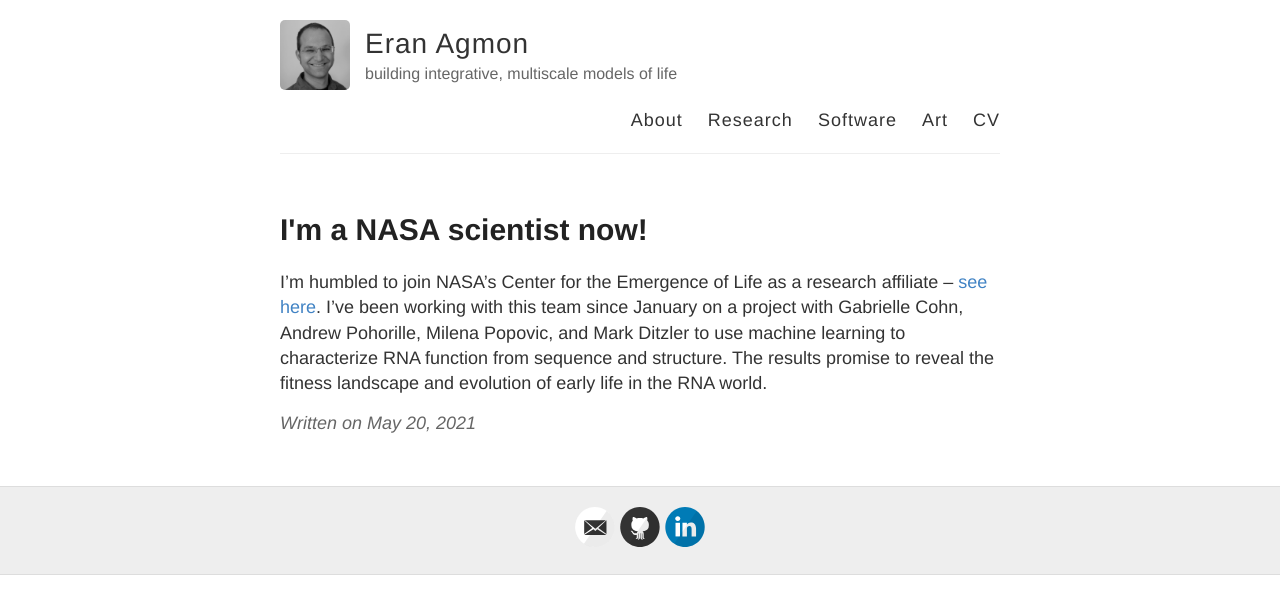
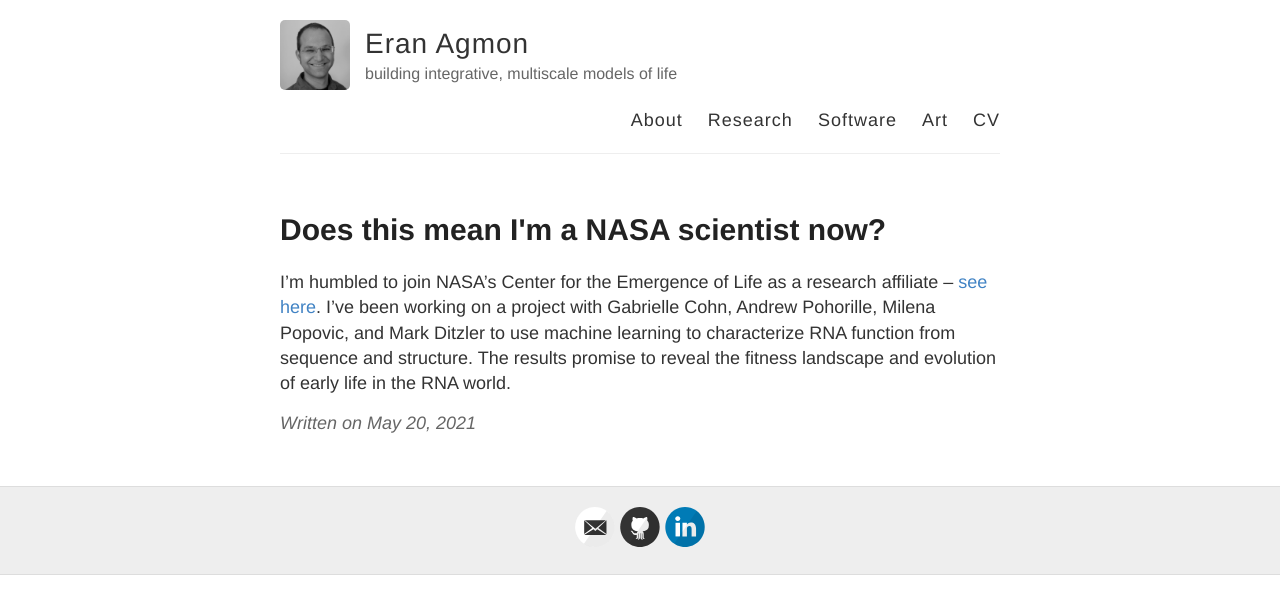
Before and after one commit to eagmon/eagmon.github.io, a Jekyll site: the page built from _posts/2021-5-20-nasa.md, in a window 1280 px wide. Shown: the top 614 px of the page. Built offline with Jekyll 4.4.1, drawn with Linux system fonts in a browser that asks for light colours.

Commit message:
add titles to posts, and some images

```diff
--- a/_posts/2021-5-20-nasa.md
+++ b/_posts/2021-5-20-nasa.md
@@ -1,11 +1,10 @@
 ---
 layout: post
-title: I'm a NASA scientist now!
+title: Does this mean I'm a NASA scientist now?
 ---
 
 I'm humbled to join NASA's Center for the Emergence of Life as a research affiliate --
 [see here](https://www.nasa.gov/center-for-the-emergence-of-life/people).
-I've been working with this team since January on a project with Gabrielle Cohn, Andrew Pohorille,
-Milena Popovic, and Mark Ditzler to use machine learning to characterize RNA function from sequence
-and structure. The results promise to reveal the fitness landscape and evolution of early life in
-the RNA world.
+I've been working on a project with Gabrielle Cohn, Andrew Pohorille, Milena Popovic, and
+Mark Ditzler to use machine learning to characterize RNA function from sequence and structure.
+The results promise to reveal the fitness landscape and evolution of early life in the RNA world.
```
Also changed, not shown: _posts/2021-5-19-vivarium_collective.md (+3 -1 lines), _posts/2021-5-4-vivarium_preprint.md (+3 -1 lines), images/hierarchy.png (added), images/vivarium-collective.png (added).
